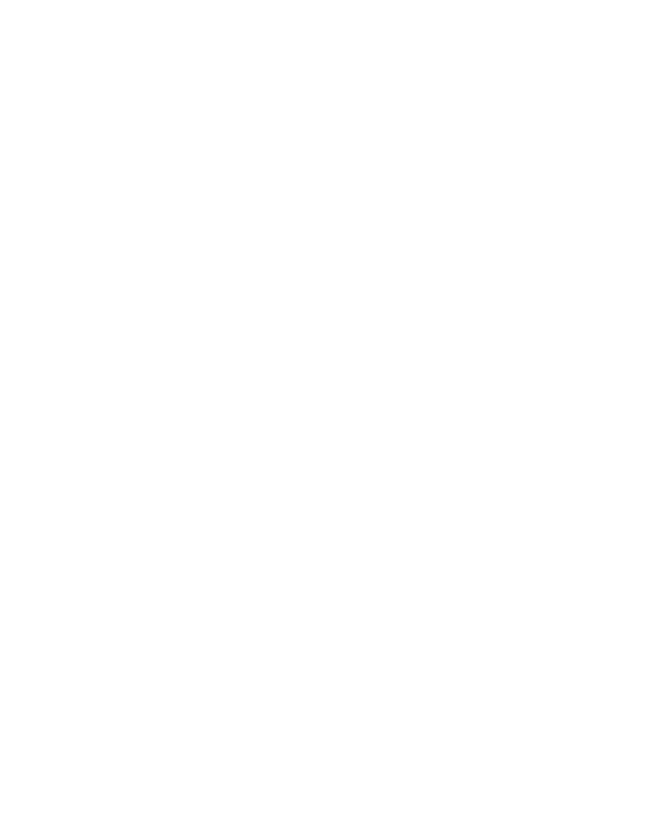
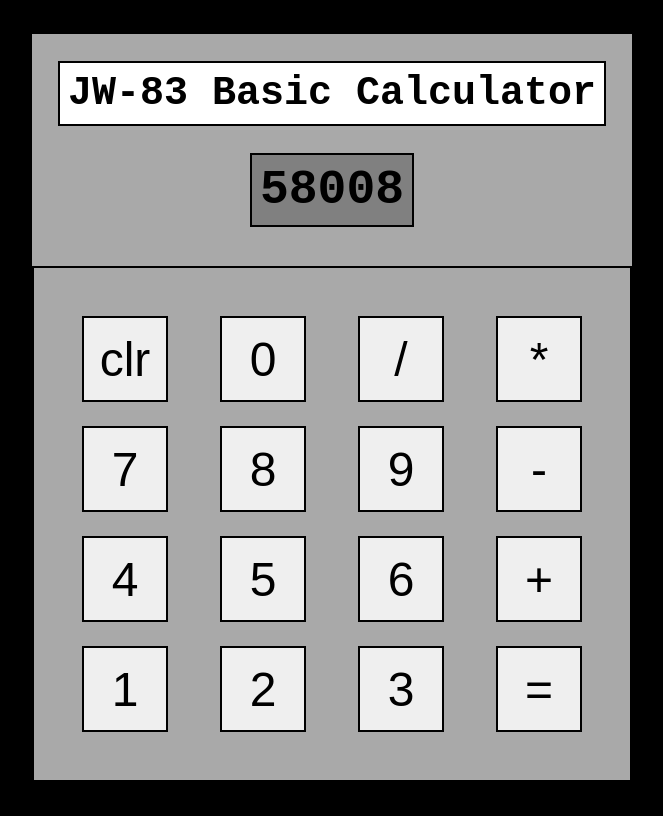
Before and after one commit to arslonga83/Calculator, a plain HTML site: page index.html in a window 1280 px wide. Shown: the whole page, without its empty margins (308-971 px from the left). Drawn offline with Linux system fonts and the light colour scheme.

Commit message:
build basic graphic display in html and css. might change order of buttons...

```diff
--- a/index.html
+++ b/index.html
@@ -8,8 +8,27 @@
 </head>
 
 <body>
-
+    <div class="calcContainer">
+        <h1 class="brandName">JW-83 Basic Calculator</h1>
+        <h2 class="display">58008</h2>
+        <div class="buttonContainer">
+            <button class="clear">clr</button>
+            <button class="num">0</button>
+            <button class="num">/</button>
+            <button class="num">*</button>
+            <button class="num">7</button>
+            <button class="num">8</button>
+            <button class="num">9</button>
+            <button class="num">-</button>
+            <button class="num">4</button>
+            <button class="num">5</button>
+            <button class="num">6</button>
+            <button class="num">+</button>
+            <button class="num">1</button>
+            <button class="num">2</button>
+            <button class="num">3</button>
+            <button class="num">=</button>
+        </div>
+    </div>
 </body>
-
-
 </html>
--- a/style.css
+++ b/style.css
@@ -0,0 +1,52 @@
+body {
+    font-family: 'Courier New', sans-serif;
+    display: flex;
+    justify-content: center;
+    padding: 24px;
+    background-color: black;
+}
+
+div, h1, h2, button {
+    border: 2px solid black;
+}
+
+h1 {
+    font-size: 40px;
+    padding:8px;
+    background-color:white
+}
+
+.display {
+    font-size: 48px;
+    margin-top: 8px;
+    background-color: gray;
+    padding: 8px;
+    margin-top: 0
+}
+
+.calcContainer {
+    display: flex;
+    justify-content: center;
+    align-items: center;
+    flex-direction: column;
+    width: 600px;
+    flex-wrap: wrap;
+    background-color: darkgray;
+}
+
+.buttonContainer {
+    display: flex;
+    justify-content: space-between;
+    align-items: center;
+    gap: 24px;
+    flex-wrap: wrap;
+    padding: 48px;
+    background-color: darkgray
+}
+
+button {
+    font-size: 48px;
+    width: 86px;
+    height: 86px;
+
+}
```
